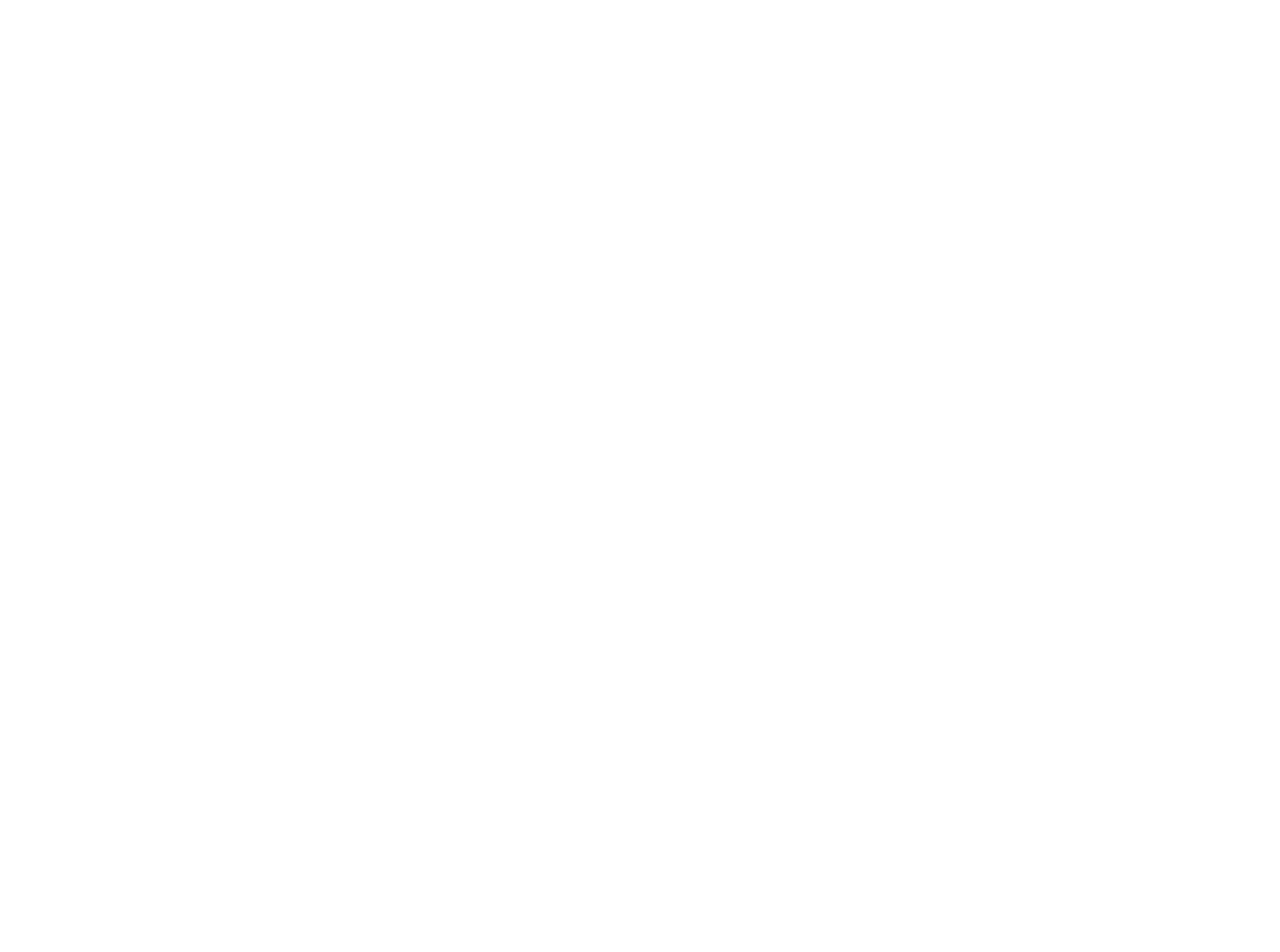
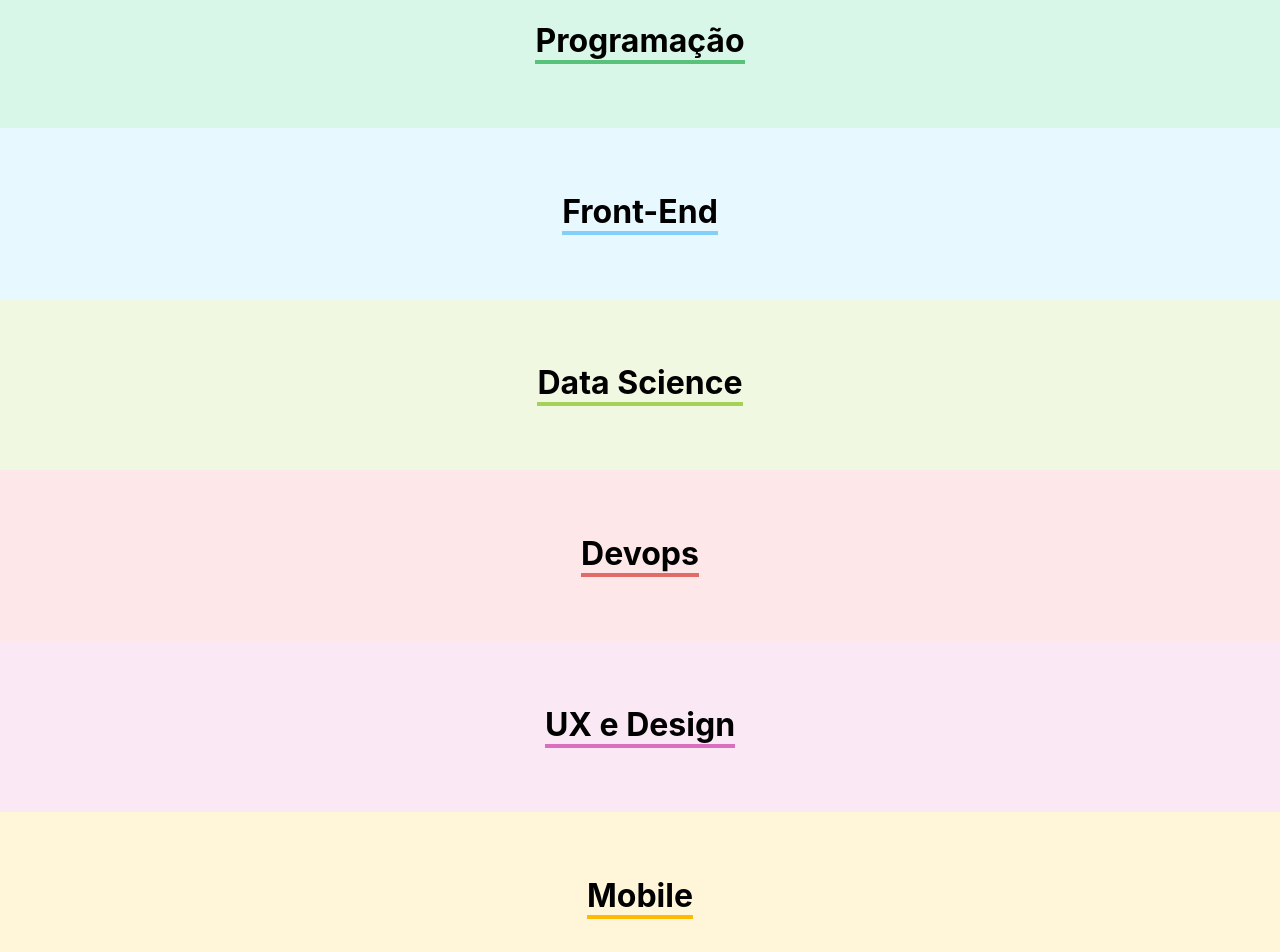
Before and after one commit to leonardoOluz/Organo_React, a React (Create React App) app: page / in a window 1280 px wide. Shown: the part 1520-2472 px from the top of the page. Before the commit the page ends 1477 px from the top, so only its background shows below. Built offline with nearby package versions, Linux system fonts and the light colour scheme.

Commit message:
Trabalhando com React create App

```diff
--- a/src/App.js
+++ b/src/App.js
@@ -1,9 +1,48 @@
 import { useState } from 'react';
 import Formulario from './componentes/Formulario';
 import Banner from './componentes/banner';
+import Time from './componentes/Times';
 
 function App() {
   const [colaboradores, setColaboradores] = useState([]);
+
+  const times = [
+    {
+      nome: 'Programação',
+      corPrimaria: '#57C278',
+      corSecundaria: '#D9F7E9'
+    },
+    {
+      nome: 'Front-End',
+      corPrimaria: '#82CFFA',
+      corSecundaria: '#E8F8FF'
+    },
+    {
+      nome: 'Data Science',
+      corPrimaria: '#A6D157',
+      corSecundaria: '#F0F8E2'
+    },
+    {
+      nome: 'Devops',
+      corPrimaria: '#E06B69',
+      corSecundaria: '#FDE7E8'
+    },
+    {
+      nome: 'UX e Design',
+      corPrimaria: '#DB6EBF',
+      corSecundaria: '#FAE9F5'
+    },
+    {
+      nome: 'Mobile',
+      corPrimaria: '#FFBA05',
+      corSecundaria: '#FFF5D9'
+    },
+    {
+      nome: 'Inovação e Gestão',
+      corPrimaria: '#FF8A29',
+      corSecundaria: '#FFEEDF'
+    }
+  ]
 
   const aoNovoColaboradorCadastrado = (colaborador) => {
     setColaboradores([...colaboradores, colaborador])
@@ -15,7 +54,15 @@
       <Banner />
       <Formulario
         aoColaboradorcadastrado={colaborador => aoNovoColaboradorCadastrado(colaborador)}
+        times={times.map(time => time.nome)}
       />
+      {times.map((time) => {
+        return < Time
+          nome={time.nome}
+          corPrimaria={time.corPrimaria}
+          corSecundaria={time.corSecundaria}
+        />
+      })}
     </div>
   );
 }
--- a/src/componentes/Formulario/index.js
+++ b/src/componentes/Formulario/index.js
@@ -5,17 +5,6 @@
 import './Formulario.css';
 
 const Formulario = (props) => {
-
-    const times = [
-        'Programação',
-        'Front-End',
-        'Data Science',
-        'Devops',
-        'UX e Design',
-        'Mobile',
-        'Inovação e Gestão'
-    ];
-
     const [nome, setNome] = useState('');
     const [cargo, setCargo] = useState('');
     const [imagem, setImagem] = useState('');
@@ -30,7 +19,6 @@
             time
         });
     };
-
     //FSX
     return (
         <section className="formulario">
@@ -59,7 +47,7 @@
                 <ListaSuspensa
                     obrigatorio={true}
                     label="Time"
-                    itens={times}
+                    itens={props.times}
                     valor={time}
                     aoAlterado={valor => setTime(valor)}
                 />
--- a/src/componentes/Times/Time.css
+++ b/src/componentes/Times/Time.css
@@ -1,7 +1,10 @@
 .time {
     text-align: center;
+    padding: 32px;
 }
 
 .time h3 {
-
+    font-size: 32px;
+    border-bottom: 4px solid;
+    display: inline-block;
 }
--- a/src/componentes/Times/index.js
+++ b/src/componentes/Times/index.js
@@ -2,8 +2,8 @@
 
 const Time = (props) => {
     return(
-        <section className="time">
-            <h3>{props.nome}</h3>
+        <section className="time" style={{backgroundColor: props.corSecundaria}}>
+            <h3 style={{borderColor: props.corPrimaria}}>{props.nome}</h3>
         </section>
     )
 };
```
